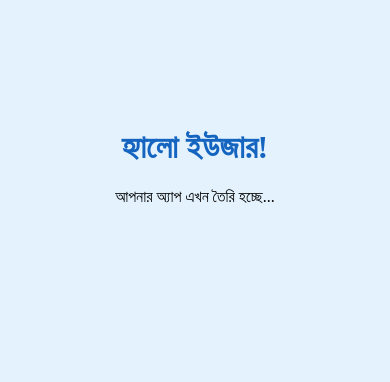
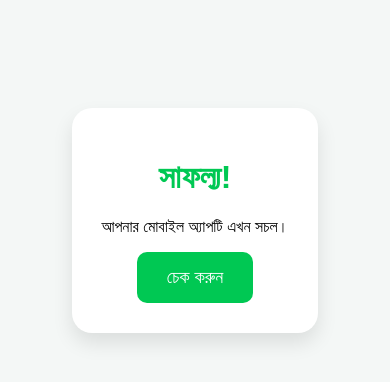
Before and after one commit to gun673272-art/my-apk-factory, a plain HTML site: page index.html in a window 390 px wide. Drawn offline with Linux system fonts and the light colour scheme.

Commit message:
Request build from Mobile App

```diff
--- a/index.html
+++ b/index.html
@@ -1,7 +1,18 @@
 <!DOCTYPE html>
 <html>
-<body style="text-align:center; background:#e3f2fd; padding-top:100px;">
-    <h1 style="color:#1565c0;">হ্যালো ইউজার!</h1>
-    <p>আপনার অ্যাপ এখন তৈরি হচ্ছে...</p>
+<head>
+    <style>
+        body { text-align: center; background: #f4f7f6; padding-top: 100px; font-family: sans-serif; }
+        .box { background: white; padding: 30px; border-radius: 20px; display: inline-block; box-shadow: 0 10px 20px rgba(0,0,0,0.1); }
+        h1 { color: #00c853; }
+        button { background: #00c853; color: white; border: none; padding: 15px 30px; border-radius: 10px; font-size: 18px; }
+    </style>
+</head>
+<body>
+    <div class="box">
+        <h1>সাফল্য!</h1>
+        <p>আপনার মোবাইল অ্যাপটি এখন সচল।</p>
+        <button onclick="alert('দারুণ! কাজ করছে।')">চেক করুন</button>
+    </div>
 </body>
 </html>
```
